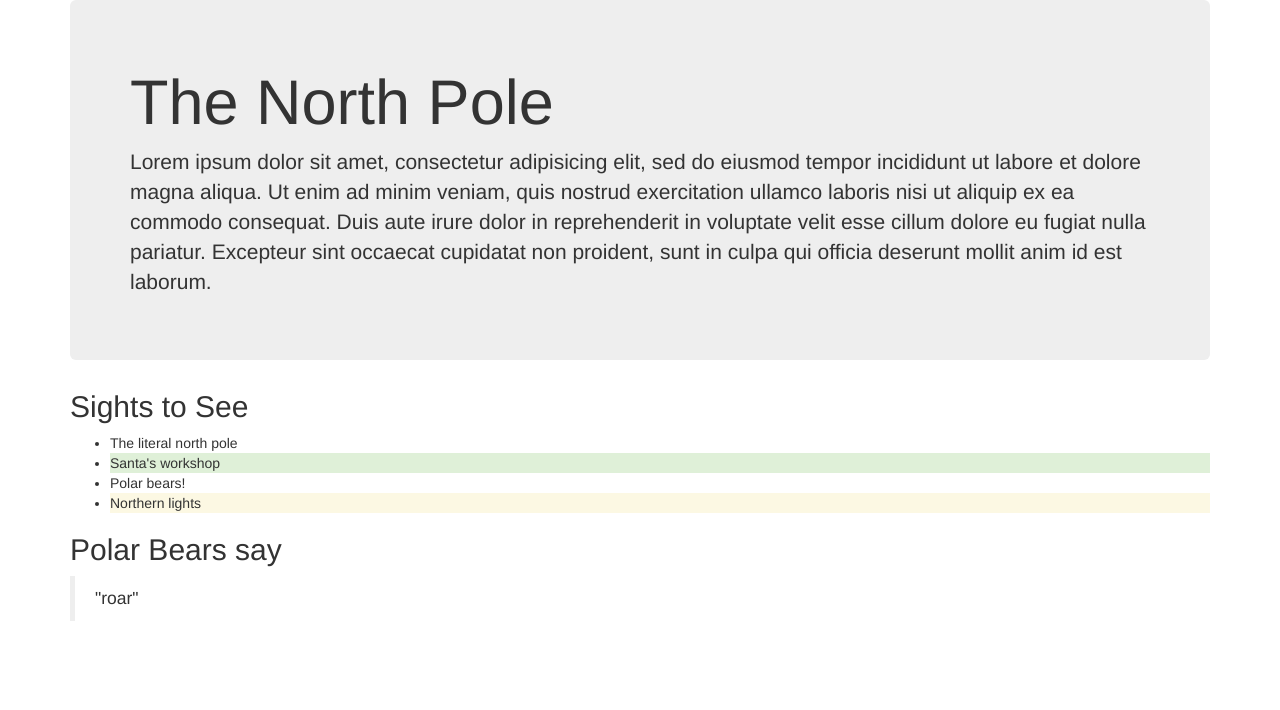
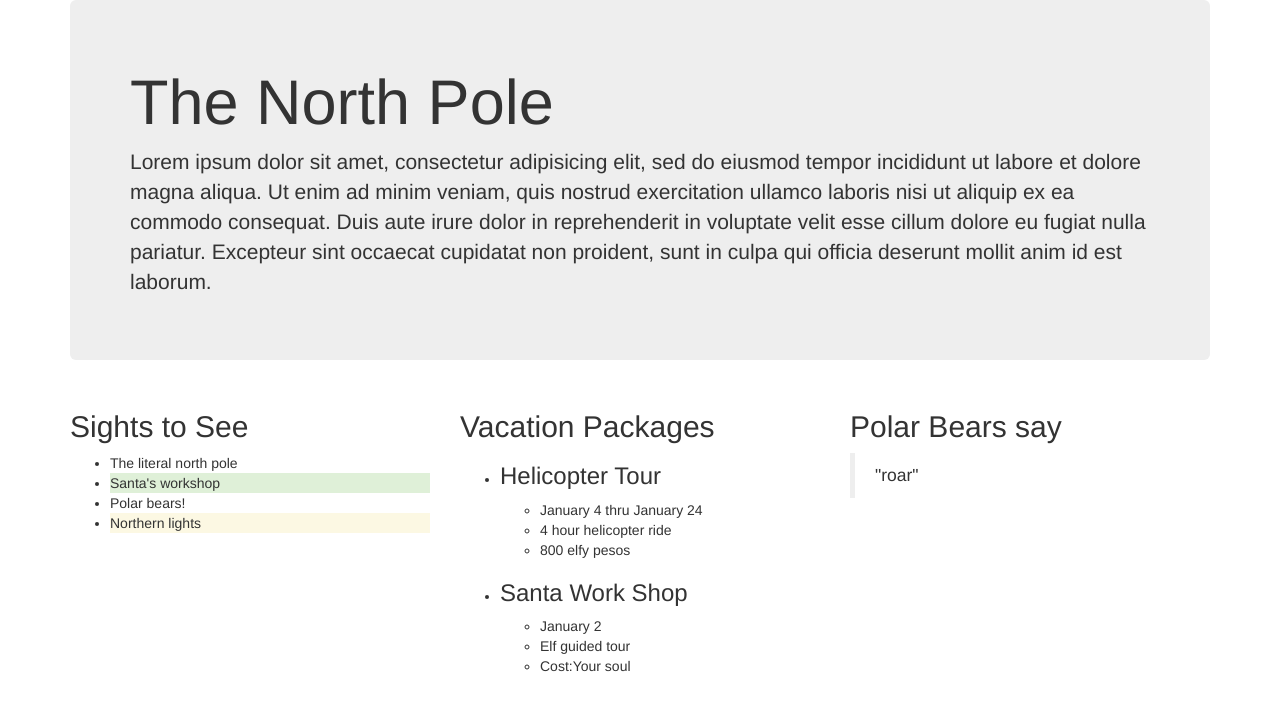
Before and after one commit to alexanderkondra/vacation-site, a plain HTML site: page index.html in a window 1280 px wide. Drawn offline with Linux system fonts and the light colour scheme.

Commit message:
add vacation packages, make grid of sights/packages/polar bear quote

```diff
--- a/index.html
+++ b/index.html
@@ -13,6 +13,8 @@
         <p>Lorem ipsum dolor sit amet, consectetur adipisicing elit, sed do eiusmod tempor incididunt ut labore et dolore magna aliqua. Ut enim ad minim veniam, quis nostrud exercitation ullamco laboris nisi ut aliquip ex ea commodo consequat. Duis aute irure dolor in reprehenderit in voluptate velit esse cillum dolore eu fugiat nulla pariatur. Excepteur sint occaecat cupidatat non proident, sunt in culpa qui officia deserunt mollit anim id est laborum.
         </p>
       </div>
+      <div class="row">
+        <div class="col-md-4">
           <h2>Sights to See</h2>
           <ul>
             <li>The literal north pole</li>
@@ -20,10 +22,35 @@
             <li>Polar bears!</li>
             <li class="bg-warning">Northern lights</li>
           </ul>
+        </div>
+        <div class="col-md-4">
+          <h2>Vacation Packages</h2>
+          <ul>
+            <li>
+              <h3>Helicopter Tour</h3>
+              <ul>
+                <li>January 4 thru January 24</li>
+                <li>4 hour helicopter ride</li>
+                <li>800 elfy pesos</li>
+              </ul>
+            </li>
+            <li>
+              <h3>Santa Work Shop</h3>
+              <ul>
+                <li>January 2</li>
+                <li>Elf guided tour</li>
+                <li>Cost:Your soul</li>
+              </ul>
+            </li>
+          </ul>
+        </div>
+        <div class="col-md-4">
           <h2>Polar Bears say</h2>
           <blockquote class="bears-info">
             <p>"roar"</p>
           </blockquote>
         </div>
+      </div>
+    </div>
   </body>
 </html>
```
Lines whose indentation alone changed are shown as unchanged.
